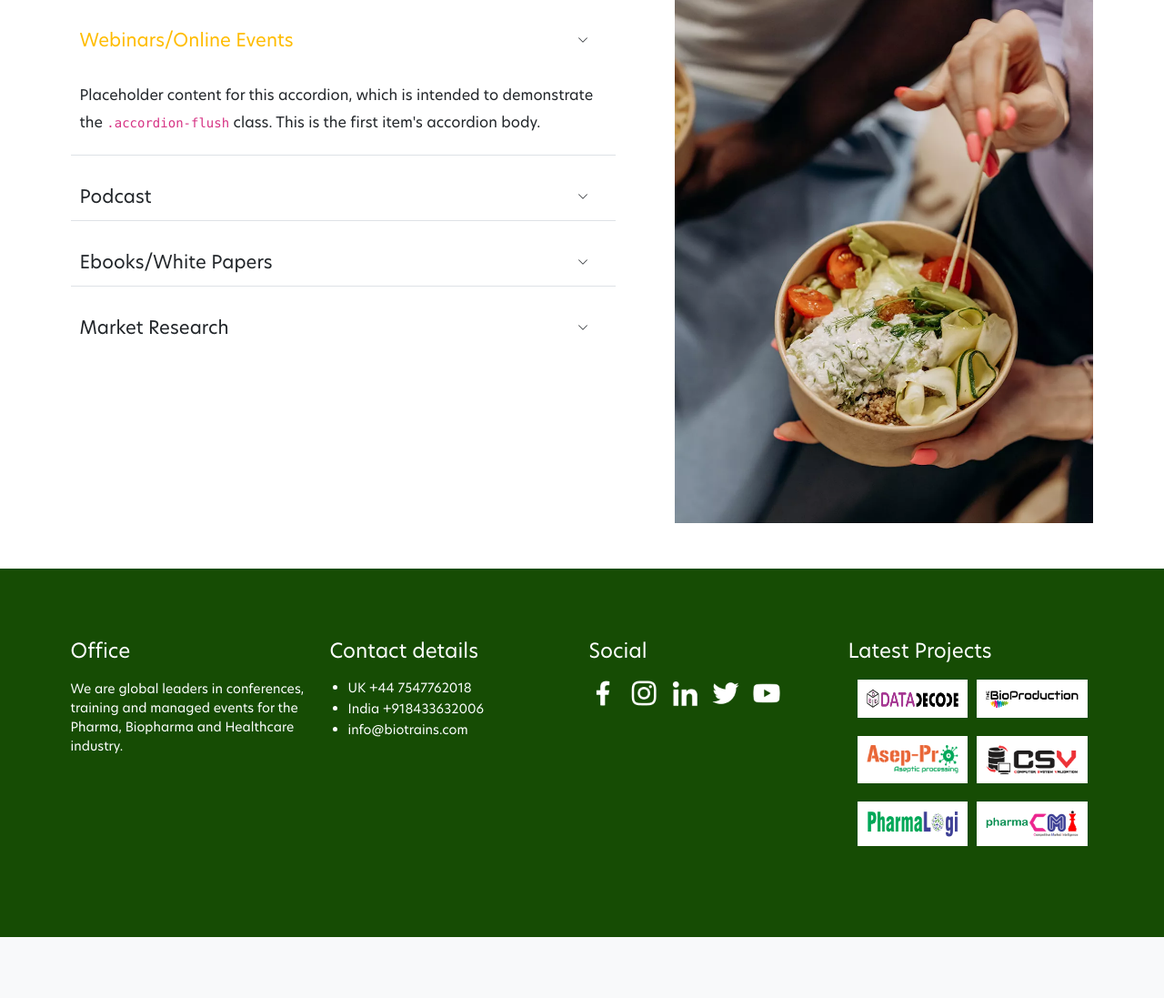
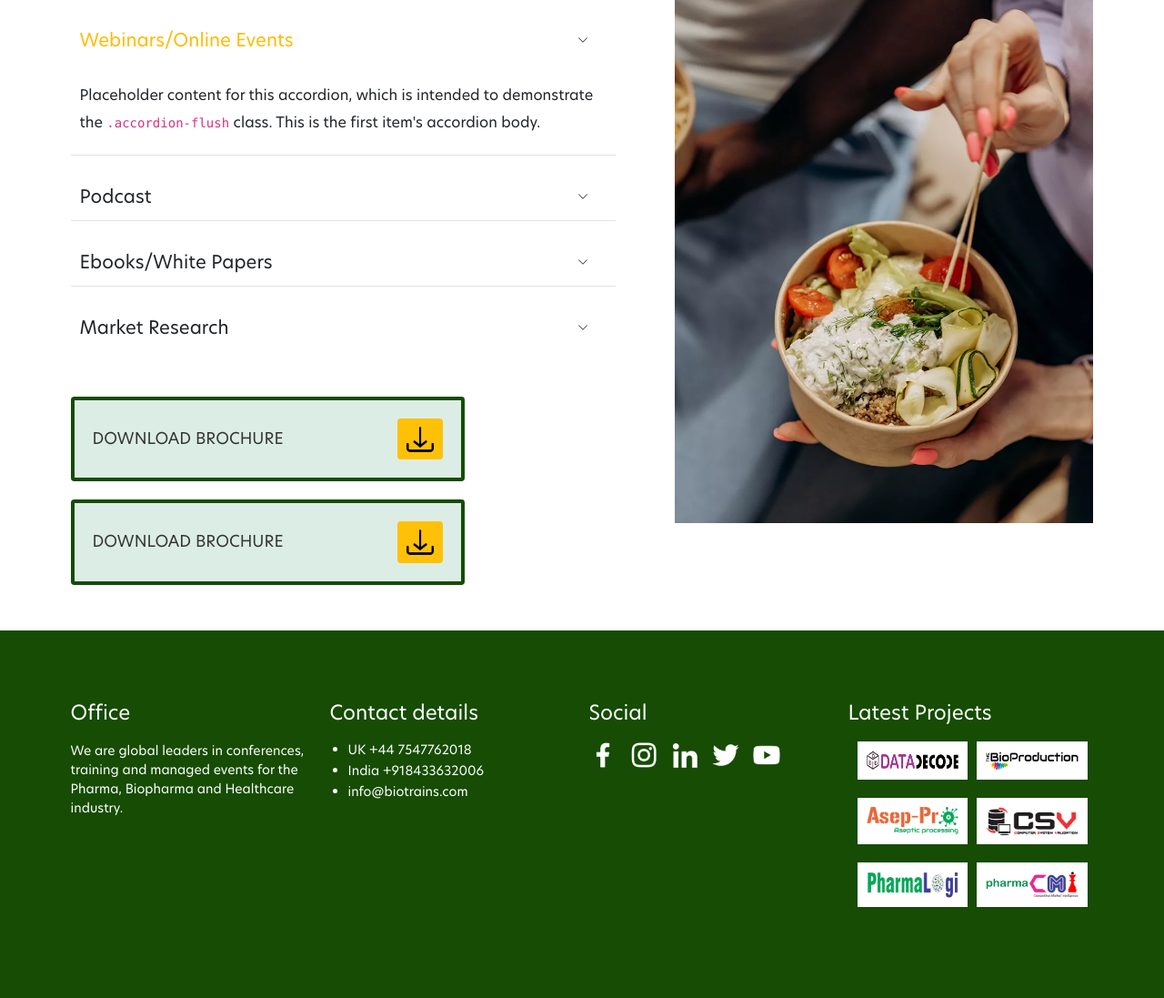
Before and after one commit to gaurav-sharma-ui/biotrains, a PHP site: page /services.html in a window 1280 px wide. Shown: the part 1296-2393 px from the top of the page at 91% size. Before the commit the page ends 2326 px from the top, so only its background shows below. Run offline with PHP 8.4, Linux system fonts and the light colour scheme.

Commit message:
new changes

```diff
--- a/services.html
+++ b/services.html
@@ -394,6 +394,36 @@
 									</div>
 								</div>
 							</div>
+							<div class="container mt-5">
+								<div class="row">
+									<div
+										class="btn-download col-8 d-flex justify-content-between align-items-center bg-success bg-opacity-15 rounded p-2 position-relative"
+									>
+										<h3 class="m-0 color-black">DOWNLOAD BROCHURE</h3>
+										<a
+											href="#"
+											class="badge bg-warning text-dark stretched-link"
+											><img
+												class="img-fluid download-bro"
+												src="./src/images/download.png"
+										/></a>
+									</div>
+								</div>
+								<div class="row mt-2">
+									<div
+										class="btn-download col-8 d-flex justify-content-between align-items-center bg-success bg-opacity-15 rounded p-2 position-relative"
+									>
+										<h3 class="m-0 color-black">DOWNLOAD BROCHURE</h3>
+										<a
+											href="#"
+											class="badge bg-warning text-dark stretched-link"
+											><img
+												class="img-fluid download-bro"
+												src="./src/images/download.png"
+										/></a>
+									</div>
+								</div>
+							</div>
 						</div>
 						<div class="col-5">
 							<img src="src/images/brands/other.jpg" class="img-fluid" />
--- a/src/scss/_services.scss
+++ b/src/scss/_services.scss
@@ -106,3 +106,19 @@
 	line-height: 30px;
 	padding: 20px 10px;
 }
+
+.bg-opacity-15 {
+	--bs-bg-opacity: 0.15;
+}
+
+.download-bro {
+	width: 40px;
+}
+
+.btn-download {
+	border: solid 4px $color-secondary;
+	transition: all 0.2s;
+	&:hover {
+		transform: scale(1.05);
+	}
+}
```
Also changed, not shown: src/css/style.css, src/images/download.png (added).
